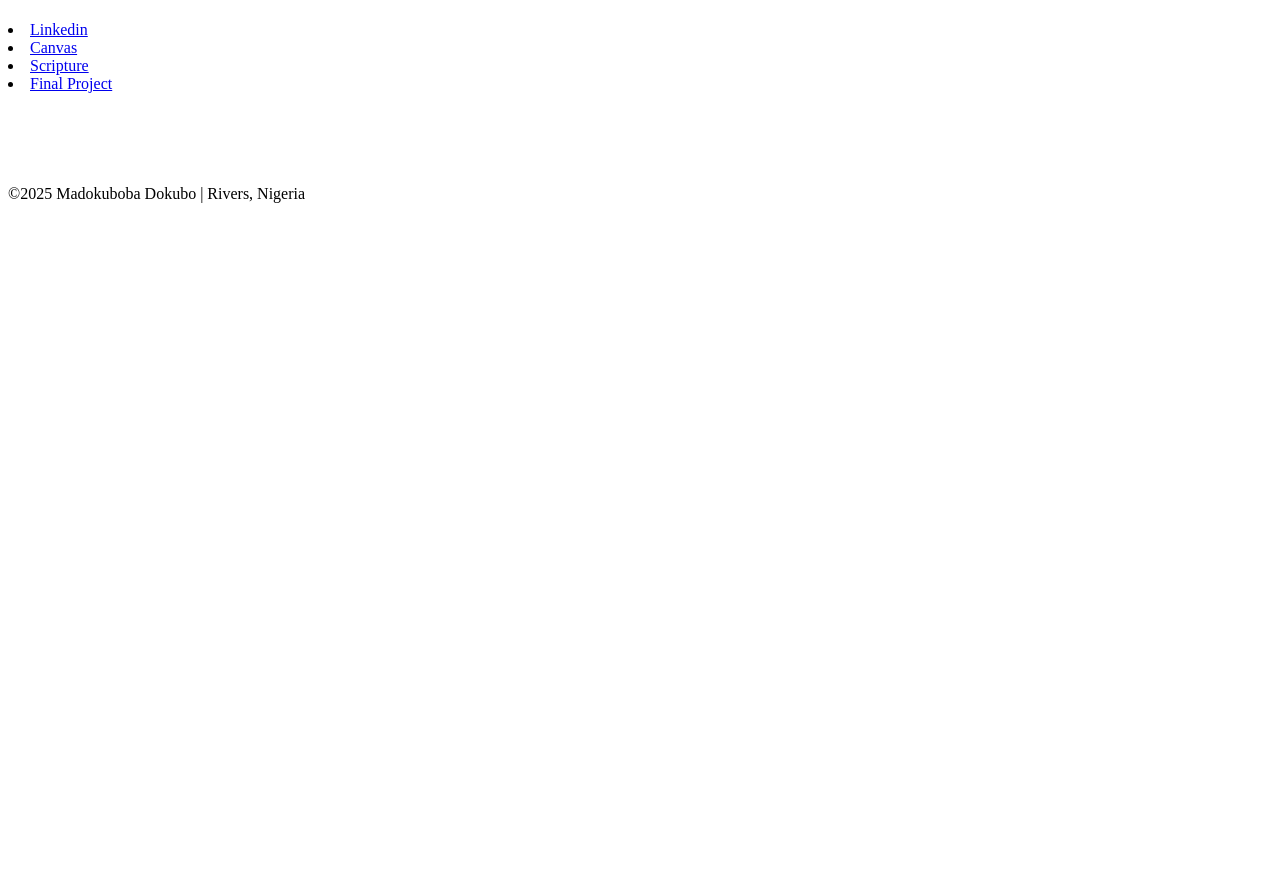
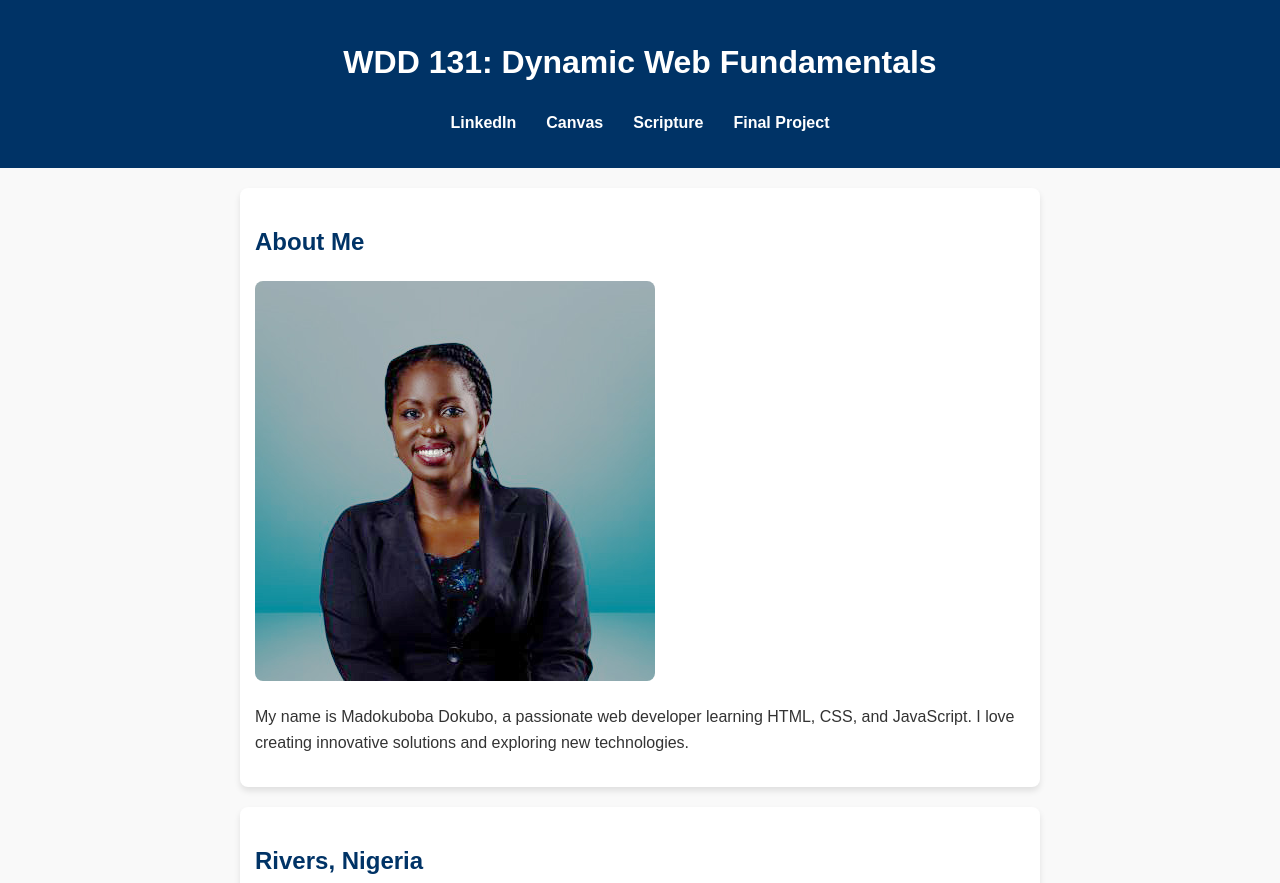
Before and after one commit to madokscharles/wdd131, a plain HTML site: page index.html in a window 1280 px wide. Shown: the top 883 px of the page. Before the commit the page ends 800 px from the top, so only its background shows below. Drawn offline with Linux system fonts and the light colour scheme.

Commit message:
Updated WEEK ONE

```diff
--- a/index.html
+++ b/index.html
@@ -4,33 +4,37 @@
     <meta charset="UTF-8">
     <meta name="viewport" content="width=device-width, initial-scale=1.0">
     <title>WDD 131 - Dynamic Web Fundamentals - Madokuboba Dokubo</title>
-    <meta description="Web Development Class, WDD 131 - Dynamic Web Fundamentals by Madokuboba Dokubo, learning HTML, CSS and JavaScript">
-    <meta author="Madokuboba Dokubo">
+    <meta name="description" content="Web Development Class, WDD 131 - Dynamic Web Fundamentals by Madokuboba Dokubo, learning HTML, CSS and JavaScript">
+    <meta name="author" content="Madokuboba Dokubo">
+    <link rel="stylesheet" href="styles/base.css">
+    <script src="scripts/getdates.js" defer></script>
 </head>
 <body>
     <header>
-        <h1></h1>
+        <h1>WDD 131: Dynamic Web Fundamentals</h1>
         <nav>
-            <li><a href="#">Linkedin</a></li>
-            <li><a href="https://byupw.instructure.com/">Canvas</a></li>
-            <li><a href="https://www.churchofjesuschrist.org/study/scriptures/nt/john/3?lang=eng">Scripture</a></li>
-            <li><a href="#">Final Project</a></li>
+            <ul>
+                <li><a href="https://www.linkedin.com/in/madokscharles/" target="_blank">LinkedIn</a></li>
+                <li><a href="https://byupw.instructure.com/" target="_blank">Canvas</a></li>
+                <li><a href="https://www.churchofjesuschrist.org/study/scriptures/nt/john/3?lang=eng" target="_blank">Scripture</a></li>
+                <li><a href="#" target="_blank">Final Project</a></li>
+            </ul>
         </nav>
     </header>
     <main>
         <section class="card">
-            <h2></h2>
-            <img src="" alt="">
-            <p></p>
+            <h2>About Me</h2>
+            <img src="images/profile.jpg" alt="Profile Photo">
+            <p>My name is Madokuboba Dokubo, a passionate web developer learning HTML, CSS, and JavaScript. I love creating innovative solutions and exploring new technologies.</p>
         </section>
         <section class="card">
-            <h2></h2>
-            <img src="" alt="">
-            <p></p>
+            <h2>Rivers, Nigeria</h2>
+            <img src="images/rivers.jpeg" alt="Rivers, Nigeria">
+            <p>Rivers is a beautiful state in Nigeria known for its rich culture, natural resources, and vibrant communities.</p>
         </section>
     </main>
     <footer>
-        <p><span id="currentyear"> &copy;2025 Madokuboba Dokubo | Rivers, Nigeria</span></p>
+        <p>&copy; <span id="currentyear"></span> Madokuboba Dokubo | Rivers, Nigeria</p>
         <p id="lastModified"></p>
     </footer>
 </body>
--- a/scripts/getdates.js
+++ b/scripts/getdates.js
@@ -0,0 +1,7 @@
+// Get the current year
+const currentYearSpan = document.getElementById("currentyear");
+currentYearSpan.textContent = new Date().getFullYear();
+
+// Get the last modified date
+const lastModified = document.getElementById("lastModified");
+lastModified.textContent = `Last Updated: ${document.lastModified}`;
--- a/styles/base.css
+++ b/styles/base.css
@@ -0,0 +1,73 @@
+/* Base Styles */
+body {
+    font-family: 'Arial', sans-serif;
+    line-height: 1.6;
+    margin: 0;
+    padding: 0;
+    color: #333;
+    background-color: #f9f9f9;
+}
+
+/* Header */
+header {
+    background-color: #003366;
+    color: white;
+    padding: 1rem 0;
+    text-align: center;
+}
+
+nav ul {
+    display: flex;
+    justify-content: center;
+    list-style: none;
+    padding: 0;
+}
+
+nav ul li {
+    margin: 0 15px;
+}
+
+nav ul li a {
+    color: white;
+    text-decoration: none;
+    font-weight: bold;
+    transition: color 0.3s;
+}
+
+nav ul li a:hover {
+    color: #ffcc00;
+}
+
+/* Main */
+main {
+    max-width: 800px;
+    margin: 20px auto;
+    padding: 0 15px;
+}
+
+.card {
+    background: white;
+    margin: 20px 0;
+    padding: 15px;
+    border-radius: 8px;
+    box-shadow: 0 4px 6px rgba(0, 0, 0, 0.1);
+}
+
+.card img {
+    max-width: 100%;
+    height: auto;
+    border-radius: 8px;
+}
+
+.card h2 {
+    color: #003366;
+}
+
+/* Footer */
+footer {
+    text-align: center;
+    padding: 10px 0;
+    background: #003366;
+    color: white;
+    margin-top: 20px;
+}
```
Also changed, not shown: images/profile.jpg (added), images/rivers.jpeg (added).
